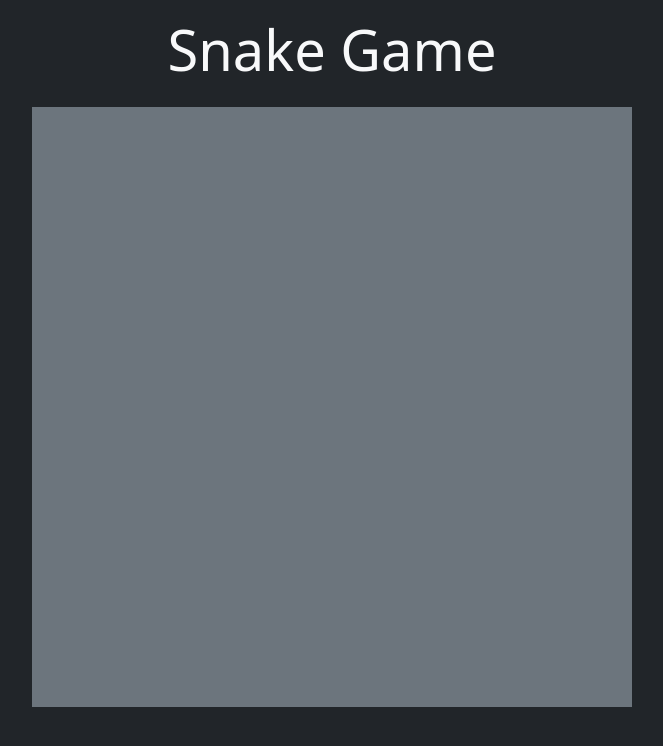
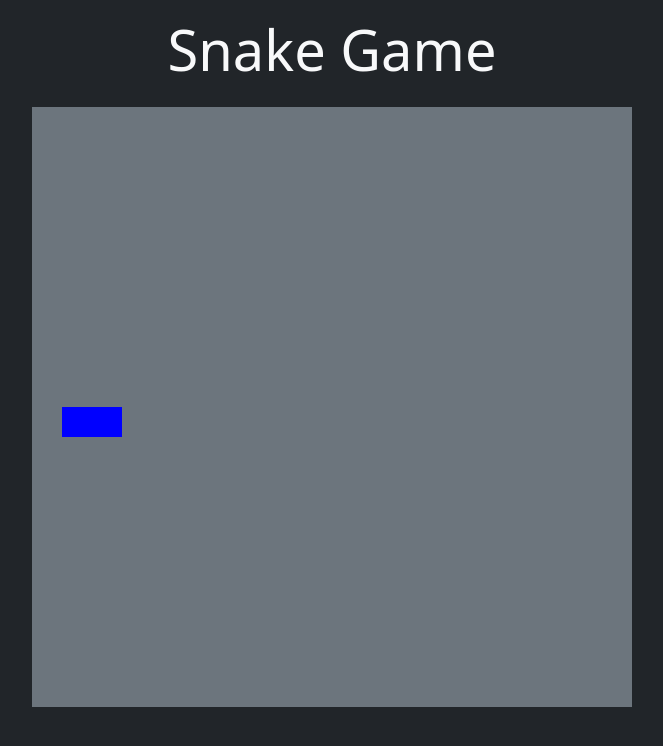
Before and after one commit to webceyhan/multiplay-snake-game, a Vue app: page / in a window 1280 px wide. Shown: the top 746 px of the page, without its empty margins (308-971 px from the left). Built offline with nearby package versions, Linux system fonts and the light colour scheme.

Commit message:
basic drawing methods impl. with game state

```diff
--- a/src/App.vue
+++ b/src/App.vue
@@ -1,18 +1,50 @@
 <script setup>
-// This starter template is using Vue 3 <script setup> SFCs
-// Check out https://v3.vuejs.org/api/sfc-script-setup.html#sfc-script-setup
+import { onMounted, ref } from 'vue';
 // import HelloWorld from './components/HelloWorld.vue'
-
-import { onMounted, ref } from 'vue';
 
 // get canvas ref
 const grid = ref();
+const GRID_SIZE = 600;
+const CELL_COUNT = 20;
+const CELL_SIZE = GRID_SIZE / CELL_COUNT;
 
 
+
+// define game state
+const state = {
+  player: {
+    color: '#00f',
+    position: { x: 2, y: 10 },
+    velocity: { x: 1, y: 0 },
+    snake: [
+      { x: 1, y: 10 },
+      { x: 2, y: 10 },
+    ]
+  },
+};
+
 onMounted(() => {
+  // define grid size (mandatory for canvas)
+  grid.value.width = grid.value.height = GRID_SIZE;
+
   // define canvas context in 2D
+  /** @var {CanvasRenderingContext2D} */
   const ctx = grid.value.getContext('2d');
 
+  const drawCell = ({ x, y }, color) => {
+    ctx.fillStyle = color;
+    ctx.fillRect(x * CELL_SIZE, y * CELL_SIZE, CELL_SIZE, CELL_SIZE);
+  }
+
+  const drawPlayer = ({ snake, color }) => {
+    snake.forEach((cell) => drawCell(cell, color));
+  }
+
+  const drawGame = (state) => {
+    drawPlayer(state.player);
+  }
+
+  drawGame(state);
 });
 
 </script>
@@ -21,6 +53,10 @@ onMounted(() => {
   <div class="container text-center">
     <h1 class="display-4 py-3">Snake Game</h1>
 
-    <canvas ref="grid" class="bg-secondary" style="width: 600px; height: 600px;"></canvas>
+    <canvas
+      ref="grid"
+      class="bg-secondary"
+      :style="{ width: `${GRID_SIZE}px`, height: `${GRID_SIZE}px` }"
+    ></canvas>
   </div>
 </template>
```
